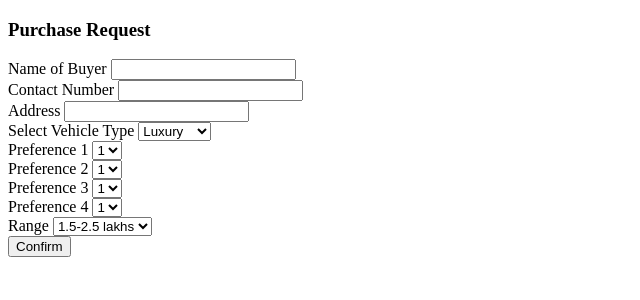
After one commit to Equipshare/AuctionApp, a Node project: template views/Profiles/dealer/purchase_req.ejs in a window 1280 px wide. The commit adds this page. Shown: the top 300 px of the page, without its empty margins (0-640 px from the left). Run offline with Node 20 templates, Linux system fonts and the light colour scheme; the template is opened without the code that fills it, so the values that code supplies are empty.

Commit message:
added crm ting

```diff
--- a/config/database.js
+++ b/config/database.js
@@ -2,8 +2,8 @@
 module.exports = {
     'connection': {
         'host': 'localhost',
-        'user': 'abc',
-        'password': 'Abcd@1234'
+        'user': 'root',
+        'password': 'qwerty'
     },
 	'database': 'eqsAuction',
     'users_table': 'account'
--- a/config/passport.js
+++ b/config/passport.js
@@ -69,6 +69,7 @@ module.exports = function(passport) {
                     var insertQuery = "INSERT INTO account ( username, password, category, email, mobile, wallet, address) values (?,?,?,?,?,?,?)";
 
                     connection.query(insertQuery,[newUserMysql.username, newUserMysql.password, newUserMysql.category, newUserMysql.email, newUserMysql.mobile, newUserMysql.wallet, newUserMysql.address],function(err, rows) {
+                        console.log(rows.insertId);
                         newUserMysql.id = rows.insertId;
                         category = newUserMysql.category;
                         return done(null, newUserMysql);
--- /dev/null
+++ b/new.js
@@ -0,0 +1,9 @@
+var http = require('http');
+
+//while(true){
+http.createServer(function (req, res) {
+    res.writeHead(200, {'Content-Type': 'text/plain'});
+ 	//while(true)
+ 	res.write(req.url);
+ 	  res.end('Hello World!  '+ Date());
+}).listen(808);
--- a/package.json
+++ b/package.json
@@ -2,9 +2,10 @@
   "name": "equipshare",
   "version": "1.0.0",
   "description": "Auctioning Platform",
-  "main": "index.js",
+  "main": "server.js",
   "scripts": {
-    "test": "echo \"Error: no test specified\" && exit 1"
+    "test": "echo \"Error: no test specified\" && exit 1",
+    "start": "node server"
   },
   "keywords": [
     "express"
@@ -21,6 +22,7 @@
     "body-parser": "^1.18.2",
     "connect-flash": "^0.1.1",
     "cookie-parser": "^1.4.3",
+    "delay": "^2.0.0",
     "ejs": "^2.5.7",
     "express-session": "^1.15.6",
     "morgan": "^1.9.0",
--- a/views/Profiles/admin/header.ejs
+++ b/views/Profiles/admin/header.ejs
@@ -56,6 +56,7 @@
 	  	<ul>
 		  	<li><a href="/existing_user">Exsting Users</a></li>
 		  	<li><a href="/add_new_admin">Add new Admin</a></li>
+		  	<li><a href="/existing_dealers">Existing Dealers</a></li>
 	  	</ul>
 	  	<a href="#">Category</a>
 	  	<ul>
--- a/views/Profiles/dealer/header.ejs
+++ b/views/Profiles/dealer/header.ejs
@@ -56,9 +56,11 @@
 	  	<a href="#">Management</a>
 	  	<ul>
 		  	<li><a href="/dealer_my_equipment">My equipments</a></li>
+		  	<li><a href="/dealer_purchase">Purchase</a></li>
 	  	</ul>
 	  	<a href="#">Bid</a>
 	  	<a href="/add_car">Upload Listing</a>
+	  	<a href="/next_auction">Auctions</a>
 	  	<a href="/wallet">Wallet</a>
 	</div>
 
--- /dev/null
+++ b/views/Profiles/dealer/purchase_req.ejs
@@ -0,0 +1,102 @@
+
+<!doctype html>
+<html>
+<head>
+	<title>Purchase Request</title>
+</head>
+<body>
+<div>
+
+	<div class="main">
+		<div class="row">
+			<!-- LOCAL INFORMATION -->
+			<div class="col-sm-6">
+				<div class="well">
+					<h3><span class="fa fa-user"></span>Purchase Request</h3>
+					<p>
+
+					<form action="/dealer_purchase" method="post">
+						<div class="form-group">
+							<label>Name of Buyer</label>
+							<input type="text" class="form-control" name="name">
+						</div>
+						<div class="form-group">
+							<label>Contact Number</label>
+							<input type="number" class="form-control" name="contact">
+						</div>
+						<div class="form-group">
+							<label>Address</label>
+							<input type="text" class="form-control" name="address">
+						</div>
+						<div class = "form-group">
+							<label>Select Vehicle Type</label>
+							<select name = "type" type="text" class="form-control">
+							 	  <option value= 1>Luxury</option>
+								  <option value= 2>Mini Van</option>
+								  <option value= 3>SUV</option>
+								  <option value= 4>Utility</option>
+								  <option value= 5>Others</option>
+							</select>
+						</div>
+						<div class = "form-group">
+							<label>Preference 1</label>
+							<select name = "pref_1" type="text" class="form-control">
+							 	  <option value= 1>1</option>
+								  <option value= 2>2</option>
+								  <option value= 3>3</option>
+								  <option value= 4>4</option>
+								  <option value= 5>5</option>
+							</select>
+						</div>
+						<div class = "form-group">
+							<label>Preference 2</label>
+							<select name = "pref_2" type="text" class="form-control">
+							 	  <option value= 1>1</option>
+								  <option value= 2>2</option>
+								  <option value= 3>3</option>
+								  <option value= 4>4</option>
+								  <option value= 5>5</option>
+							</select>
+						</div>
+						<div class = "form-group">
+							<label>Preference 3</label>
+							<select name = "pref_3" type="text" class="form-control">
+							 <option value= 1>1</option>
+								  <option value= 2>2</option>
+								  <option value= 3>3</option>
+								  <option value= 4>4</option>
+								  <option value= 5>5</option>
+							</select>
+						</div>
+						<div class = "form-group">
+							<label>Preference 4</label>
+							<select name = "pref_4" type="text" class="form-control">
+							 <option value= 1>1</option>
+								  <option value= 2>2</option>
+								  <option value= 3>3</option>
+								  <option value= 4>4</option>
+								  <option value= 5>5</option>
+							</select>
+						</div>
+						<div class = "form-group">
+							<label>Range</label>
+							<select name = "m_range" type="text" class="form-control">
+							 	  <option value= 1>1.5-2.5 lakhs</option>
+								  <option value= 2>2.5-4 lakhs</option>
+								  <option value= 3>4-6 lakhs</option>
+								  <option value= 4>6-9 lakhs</option>
+								  <option value= 5>9+ lakhs</option>
+							</select>
+						</div>
+
+						<button type="submit" class="btn btn-warning btn-lg">Confirm</button>
+					</form>
+					</p>
+
+				</div>
+			</div>
+		</div>
+	</div>
+	</div>
+</body>
+</html>
```
Also changed, not shown: app/functions.js (+79 -1 lines), app/routes.js (+7 -2 lines), temp.js (+7 -4 lines), views/Profiles/admin/existing_dealers.ejs (added, +31 -0 lines), 1 other file.
